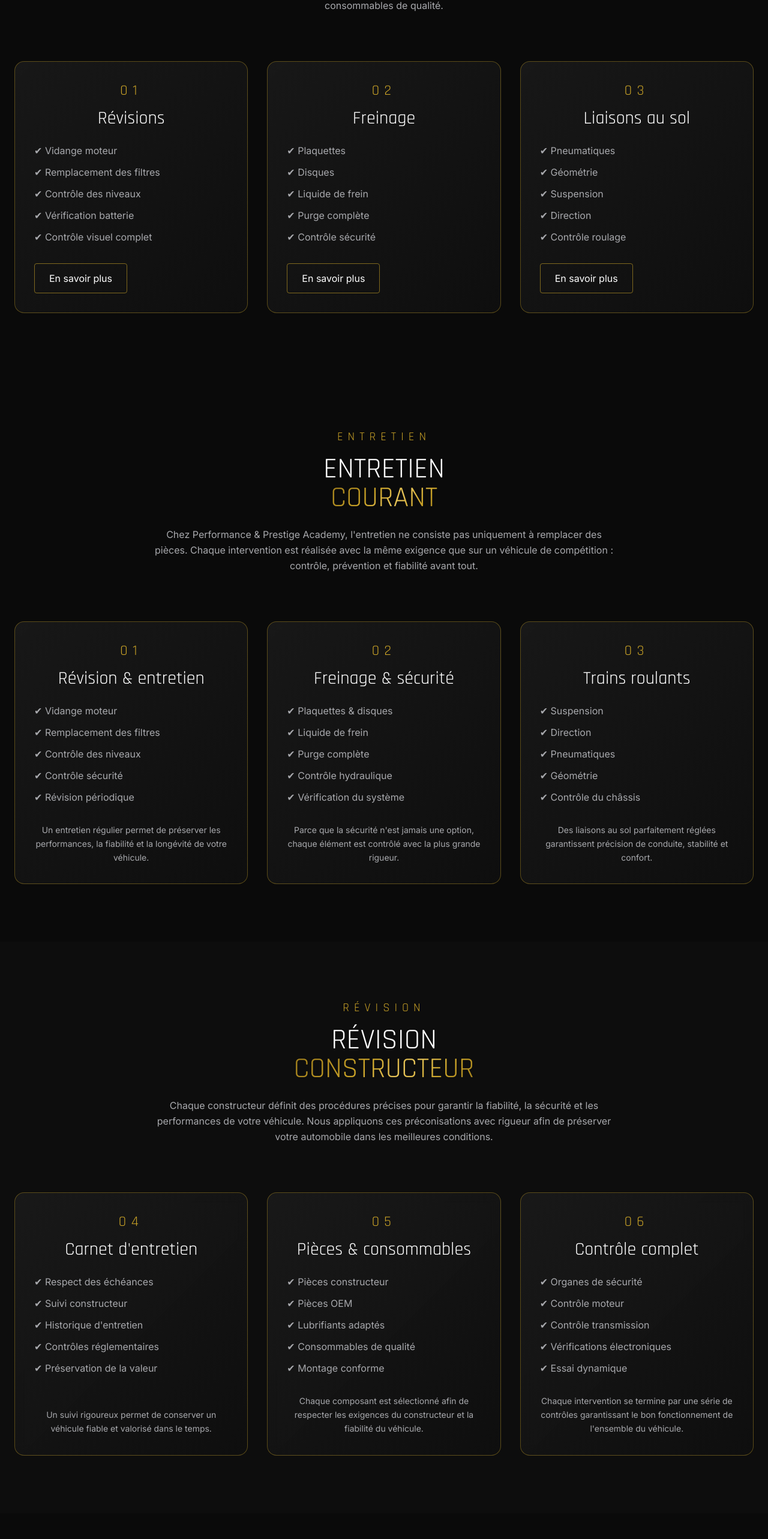
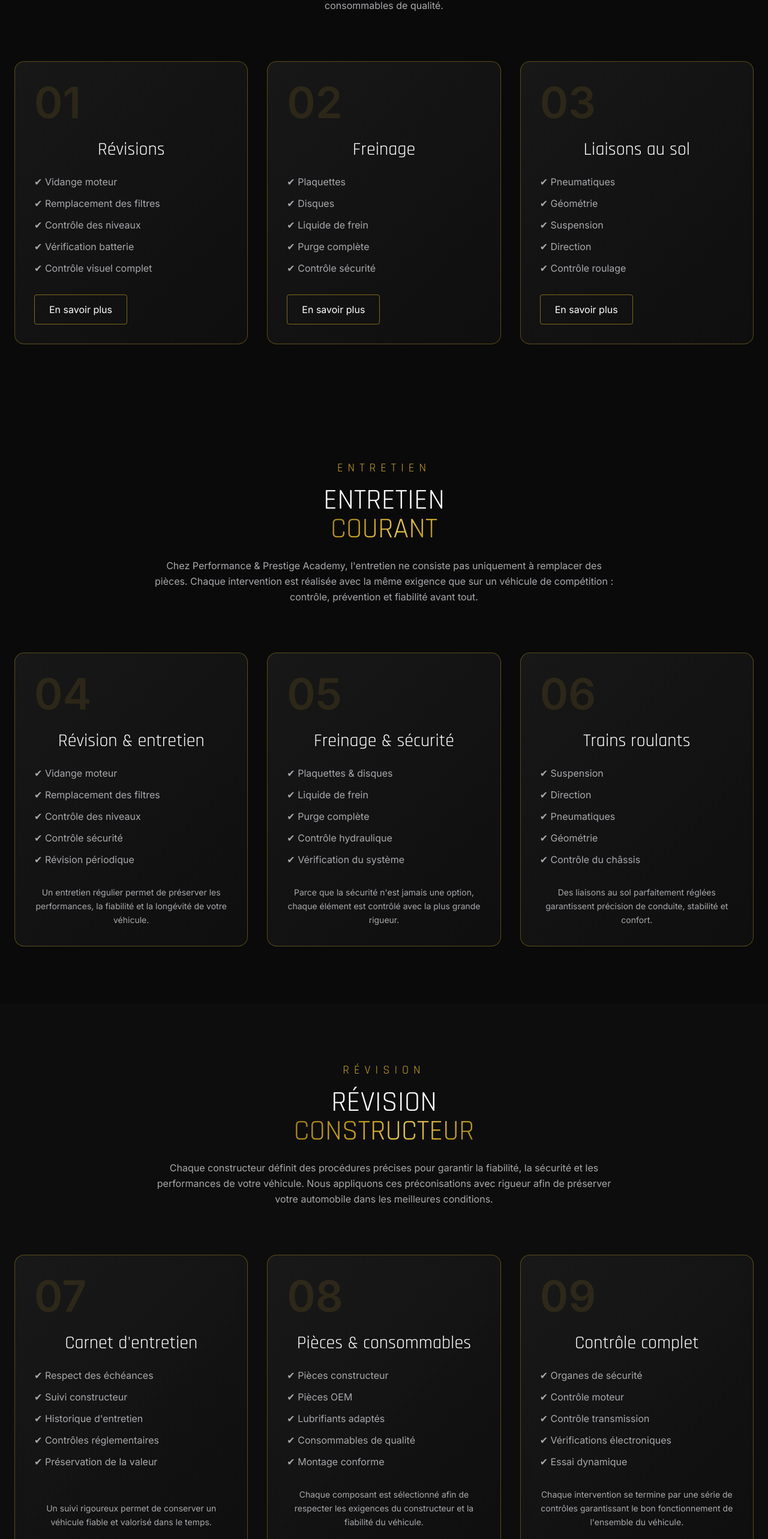
Before and after one commit to PerformancePrestigeAcademy/performance-prestige-academy, a React (Vite) app: page /maintenance in a window 1280 px wide. Shown: the part 1500-4066 px from the top of the page at 60% size. Built offline with nearby package versions, Linux system fonts and the light colour scheme.

Commit message:
PATCH 008 V4

```diff
--- a/src/Pages/MaintenancePage.tsx
+++ b/src/Pages/MaintenancePage.tsx
@@ -131,7 +131,7 @@ export default function MaintenancePage() {
 
          <div className="bg-dark-card gold-border rounded-2xl service-card p-8">
 
-         <p className="font-racing text-2xl tracking-[0.35em] text-[#C9A227] mb-3 text-center">
+         <p className="text-7xl font-black text-[#C9A22720] mb-6">
              01
              </p>
 
@@ -159,7 +159,7 @@ export default function MaintenancePage() {
 
          <div className="bg-dark-card gold-border rounded-2xl service-card p-8">
 
-         <p className="font-racing text-2xl tracking-[0.35em] text-[#C9A227] mb-3 text-center">
+         <p className="text-7xl font-black text-[#C9A22720] mb-6">
              02
              </p>
 
@@ -187,7 +187,7 @@ export default function MaintenancePage() {
 
          <div className="bg-dark-card gold-border rounded-2xl service-card p-8">
 
-         <p className="font-racing text-2xl tracking-[0.35em] text-[#C9A227] mb-3 text-center">
+         <p className="text-7xl font-black text-[#C9A22720] mb-6">
              03
              </p>
 
@@ -259,8 +259,8 @@ contrôle, prévention et fiabilité avant tout.
 
 <div className="bg-dark-card gold-border rounded-2xl service-card p-8 h-full flex flex-col">
 
-<p className="font-racing text-2xl tracking-[0.35em] text-[#C9A227] mb-3 text-center">
-01
+<p className="text-7xl font-black text-[#C9A22720] mb-6">
+     04
  </p>
 
 <h3 className="font-racing text-3xl mb-6 text-center">
@@ -288,8 +288,8 @@ la fiabilité et la longévité de votre véhicule.
 
 <div className="bg-dark-card gold-border rounded-2xl service-card p-8 h-full flex flex-col">
 
-<p className="font-racing text-2xl tracking-[0.35em] text-[#C9A227] mb-3 text-center">
-02
+<p className="text-7xl font-black text-[#C9A22720] mb-6">
+     05
  </p>
 
 <h3 className="font-racing text-3xl mb-6 text-center">
@@ -317,8 +317,8 @@ chaque élément est contrôlé avec la plus grande rigueur.
 
 <div className="bg-dark-card gold-border rounded-2xl service-card p-8 h-full flex flex-col">
 
-<p className="font-racing text-2xl tracking-[0.35em] text-[#C9A227] mb-3 text-center">
-03
+<p className="text-7xl font-black text-[#C9A22720] mb-6">
+             06
              </p>
 
 <h3 className="font-racing text-3xl mb-6 text-center">
@@ -391,8 +391,8 @@ automobile dans les meilleures conditions.
 
 <div className="bg-dark-card gold-border rounded-2xl service-card p-8 h-full flex flex-col">
 
-<p className="font-racing text-2xl tracking-[0.35em] text-[#C9A227] mb-3 text-center">
-04
+<p className="text-7xl font-black text-[#C9A22720] mb-6">
+             07
              </p>
 
 <h3 className="font-racing text-3xl mb-6 text-center">
@@ -420,8 +420,8 @@ dans le temps.
 
 <div className="bg-dark-card gold-border rounded-2xl service-card p-8 h-full flex flex-col">
 
-<p className="font-racing text-2xl tracking-[0.35em] text-[#C9A227] mb-3 text-center">
-05
+<p className="text-7xl font-black text-[#C9A22720] mb-6">
+             08
              </p>
 
 <h3 className="font-racing text-3xl mb-6 text-center">
@@ -449,8 +449,8 @@ constructeur et la fiabilité du véhicule.
 
 <div className="bg-dark-card gold-border rounded-2xl service-card p-8 h-full flex flex-col">
 
-<p className="font-racing text-2xl tracking-[0.35em] text-[#C9A227] mb-3 text-center">
-06
+<p className="text-7xl font-black text-[#C9A22720] mb-6">
+             09
              </p>
 
 <h3 className="font-racing text-3xl mb-6 text-center">
@@ -522,8 +522,8 @@ nous identifions l'origine réelle du dysfonctionnement avant toute intervention
 
 <div className="bg-dark-card gold-border rounded-2xl service-card p-8 h-full flex flex-col">
 
-<p className="font-racing text-2xl tracking-[0.35em] text-[#C9A227] mb-3 text-center">
-07
+<p className="text-7xl font-black text-[#C9A22720] mb-6">
+             10
              </p>
 
 <h3 className="font-racing text-3xl mb-6 text-center">
@@ -551,8 +551,8 @@ l'état électronique du véhicule.
 
 <div className="bg-dark-card gold-border rounded-2xl service-card p-8 h-full flex flex-col">
 
-<p className="font-racing text-2xl tracking-[0.35em] text-[#C9A227] mb-3 text-center">
-08
+<p className="text-7xl font-black text-[#C9A22720] mb-6">
+             11
              </p>
 
 <h3 className="font-racing text-3xl mb-6 text-center">
@@ -579,8 +579,8 @@ Chaque panne est étudiée afin d'identifier son origine réelle avant toute ré
 
 <div className="bg-dark-card gold-border rounded-2xl service-card p-8 h-full flex flex-col">
 
-<p className="font-racing text-2xl tracking-[0.35em] text-[#C9A227] mb-3 text-center">
-09
+<p className="text-7xl font-black text-[#C9A22720] mb-6">
+             12
              </p>
 
 <h3 className="font-racing text-3xl mb-6 text-center">
@@ -652,8 +652,8 @@ destinée à la compétition.
 
 <div className="bg-dark-card gold-border rounded-2xl service-card p-8 h-full flex flex-col">
 
-<p className="font-racing text-2xl tracking-[0.35em] text-[#C9A227] mb-3 text-center">
-10
+<p className="text-7xl font-black text-[#C9A22720] mb-6">
+             13
              </p>
 
 <h3 className="font-racing text-3xl mb-6 text-center">
@@ -680,8 +680,8 @@ Chaque préparation est développée selon vos objectifs et votre utilisation.
 
 <div className="bg-dark-card gold-border rounded-2xl service-card p-8 h-full flex flex-col">
 
-<p className="font-racing text-2xl tracking-[0.35em] text-[#C9A227] mb-3 text-center">
-11
+<p className="text-7xl font-black text-[#C9A22720] mb-6">
+             14
              </p>
 
 <h3 className="font-racing text-3xl mb-6 text-center">
@@ -708,8 +708,8 @@ Chaque réglage vise à exploiter pleinement le potentiel du véhicule.
 
 <div className="bg-dark-card gold-border rounded-2xl service-card p-8 h-full flex flex-col">
 
-<p className="font-racing text-2xl tracking-[0.35em] text-[#C9A227] mb-3 text-center">
-12
+<p className="text-7xl font-black text-[#C9A22720] mb-6">
+             15
              </p>
 
 <h3 className="font-racing text-3xl mb-6 text-center">
@@ -779,8 +779,8 @@ Notre objectif n'est pas seulement de réparer un véhicule, mais de comprendre
 
 <div className="bg-dark-card gold-border rounded-2xl service-card p-8 h-full flex flex-col">
 
-<p className="font-racing text-2xl tracking-[0.35em] text-[#C9A227] text-center mb-3">
-13
+<p className="text-7xl font-black text-[#C9A22720] mb-6">
+             16
              </p>
 
 <h3 className="font-racing text-3xl text-center mb-6">
@@ -806,8 +806,8 @@ Chaque intervention débute par une analyse complète afin d'orienter le diagnos
 
 <div className="bg-dark-card gold-border rounded-2xl service-card p-8 h-full flex flex-col">
 
-<p className="font-racing text-2xl tracking-[0.35em] text-[#C9A227] text-center mb-3">
-14
+<p className="text-7xl font-black text-[#C9A22720] mb-6">
+             17
              </p>
 
 <h3 className="font-racing text-3xl text-center mb-6">
@@ -833,8 +833,8 @@ Chaque opération est réalisée dans le respect des procédures afin de garanti
 
 <div className="bg-dark-card gold-border rounded-2xl service-card p-8 h-full flex flex-col">
 
-<p className="font-racing text-2xl tracking-[0.35em] text-[#C9A227] text-center mb-3">
-15
+<p className="text-7xl font-black text-[#C9A22720] mb-6">
+             18
              </p>
 
 <h3 className="font-racing text-3xl text-center mb-6">
```
Lines whose indentation alone changed are shown as unchanged.
